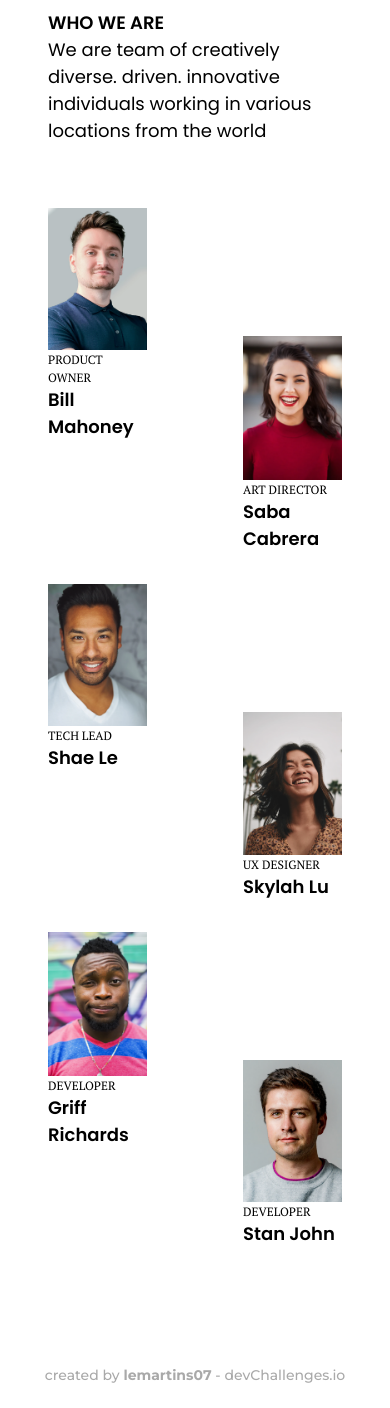
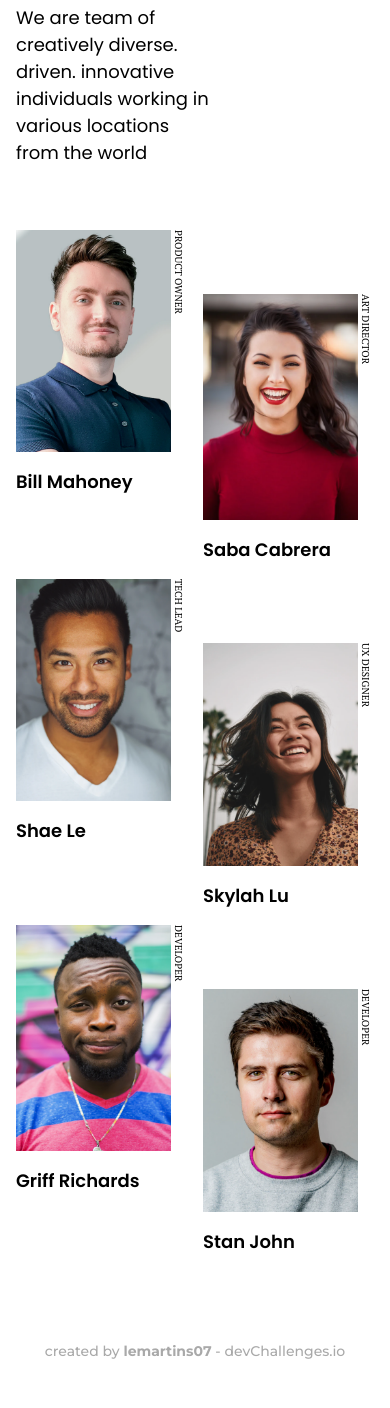
Before and after one commit to lemartins07/devChallenges-my-team-page, a website: page index.html in a window 390 px wide. Shown: the part 167-1575 px from the top of the page. After the commit the page ends 1551 px from the top, so only its background shows below. Drawn offline with Linux system fonts and the light colour scheme.

Commit message:
Completed

```diff
--- /dev/null
+++ b/assets/scss/_mixin.scss
@@ -0,0 +1,5 @@
+@mixin maxWidth($value) {
+  @media screen and (max-width: $value) {
+    @content;
+  }
+}
--- a/assets/scss/styles.scss
+++ b/assets/scss/styles.scss
@@ -1,5 +1,8 @@
 /** FONTS **/
 @import url("https://fonts.googleapis.com/css2?family=Montserrat:wght@400;500;600;700&family=PT+Serif:wght@400;700&family=Poppins:wght@400;500;600;700&display=swap");
+
+/** MIXIN **/
+@import "./mixin";
 
 /** RESETS **/
 *,
@@ -66,7 +69,11 @@ $shadow: 0px 4px 10px rgba(0, 0, 0, 0.05);
   justify-content: space-between;
   gap: 2rem;
   margin-bottom: 4rem;
-  padding: 2rem;
+  @include maxWidth(800px) {
+    flex-direction: column;
+    margin-bottom: 4rem;
+    padding: 0rem;
+  }
 
   &__title {
     font-family: $primary-font;
@@ -74,13 +81,12 @@ $shadow: 0px 4px 10px rgba(0, 0, 0, 0.05);
     font-weight: $font-weight-4;
     line-height: 48px;
     letter-spacing: -0.045em;
-    min-width: 290px;
+    min-width: 45%;
     align-self: flex-start;
   }
 
   &__box {
-    max-width: 440px;
-    margin-left: 10rem;
+    max-width: 55%;
   }
 
   &__box_subtitle {
@@ -104,16 +110,39 @@ $shadow: 0px 4px 10px rgba(0, 0, 0, 0.05);
 .content {
   display: grid;
   grid-template-columns: repeat(3, 1fr);
-  gap: 2rem;
+  gap: 4rem;
+  column-gap: 6rem;
   margin-bottom: 4rem;
+  @include maxWidth(800px) {
+    grid-template-columns: repeat(2, 1fr);
+    row-gap: 1rem;
+    column-gap: 2rem;
+    padding-right: 1rem;
+  }
 }
 
 .card {
-  padding: 2rem;
-  // border: 1px solid;
+  max-width: 300px;
+  max-height: 450px;
+  position: relative;
 
   &:nth-of-type(3n + 2) {
     margin-top: 4rem;
+    @include maxWidth(800px) {
+      margin-top: initial;
+    }
+  }
+
+  &:nth-of-type(2n) {
+    @include maxWidth(800px) {
+      margin-top: 4rem;
+    }
+  }
+
+  &:nth-of-type(5n) {
+    @include maxWidth(800px) {
+      align-self: start;
+    }
   }
 
   &__job {
@@ -121,7 +150,19 @@ $shadow: 0px 4px 10px rgba(0, 0, 0, 0.05);
     font-family: $primary-font;
     font-weight: $font-weight-1;
     font-size: $text-xs;
-    line-height: 16px;
+    line-height: 1.6rem;
+    position: absolute;
+    width: 100%;
+    left: 100%;
+    transform: rotate(90deg);
+    transform-origin: 1.6rem 100%;
+    @include maxWidth(800px) {
+      left: 95%;
+    }
+    @include maxWidth(400px) {
+      left: 80%;
+      font-size: 10px;
+    }
   }
 
   &__name {
@@ -130,6 +171,7 @@ $shadow: 0px 4px 10px rgba(0, 0, 0, 0.05);
     font-size: $text-md;
     line-height: 27px;
     text-transform: capitalize;
+    margin-top: 1rem;
   }
 }
 
@@ -137,42 +179,15 @@ $shadow: 0px 4px 10px rgba(0, 0, 0, 0.05);
 
 .footer {
   text-align: center;
-  padding: 1.5rem;
+  padding: 1.5rem 0;
   color: $grey-1;
   font-family: $terciary-font;
   font-weight: $font-weight-2;
   font-size: $text-sm;
   line-height: 17px;
+  width: 100%;
 
   &__username {
     font-weight: $font-weight-4;
   }
 }
-
-@media (max-width: 900px) {
-  .header__box {
-    margin-left: 4rem;
-  }
-}
-
-@media (max-width: 800px) {
-  .header {
-    flex-direction: column;
-  }
-
-  .header__box {
-    margin-left: 0rem;
-  }
-
-  .content {
-    grid-template-columns: repeat(2, 1fr);
-  }
-
-  .card:nth-of-type(2n) {
-    margin-top: 4rem;
-  }
-
-  .card:nth-of-type(2n + 1) {
-    margin-top: -4rem;
-  }
-}
--- a/index.html
+++ b/index.html
@@ -30,33 +30,45 @@
 
     <main class="content">
       <div class="card">
-        <img src="assets/img/photo1.png" alt="photo 1" class="card__img">
         <span class="card__job">Product Owner</span>
+        <div class="card__img">
+          <img src="assets/img/photo1.png" alt="photo 1">
+        </div>
         <h3 class="card__name">Bill Mahoney</h3>
       </div>
       <div class="card">
-        <img src="assets/img/photo2.png" alt="photo 2" class="card__img">
         <span class="card__job">ART DIRECTOR</span>
+        <div class="card__img">
+          <img src="assets/img/photo2.png" alt="photo 2">
+        </div>
         <h3 class="card__name">Saba Cabrera</h3>
       </div>
       <div class="card">
-        <img src="assets/img/photo3.png" alt="photo 3" class="card__img">
         <span class="card__job">tech lead</span>
+        <div class="card__img">
+          <img src="assets/img/photo3.png" alt="photo 3">
+        </div>
         <h3 class="card__name">shae le</h3>
       </div>
       <div class="card">
-        <img src="assets/img/photo4.png" alt="photo 4" class="card__img">
         <span class="card__job">UX Designer</span>
+        <div class="card__img">
+          <img src="assets/img/photo4.png" alt="photo 4">
+        </div>
         <h3 class="card__name">Skylah Lu</h3>
       </div>
       <div class="card">
-        <img src="assets/img/photo5.png" alt="photo 5" class="card__img">
         <span class="card__job">developer </span>
+        <div class="card__img">
+          <img src="assets/img/photo5.png" alt="photo 5">
+        </div>
         <h3 class="card__name">Griff Richards</h3>
       </div>
       <div class="card">
-        <img src="assets/img/photo6.png" alt="photo 6" class="card__img">
         <span class="card__job">developer </span>
+        <div class="card__img">
+          <img src="assets/img/photo6.png" alt="photo 6">
+        </div>
         <h3 class="card__name">Stan John</h3>
       </div>
     </main>
```
Also changed, not shown: assets/css/styles.css.
